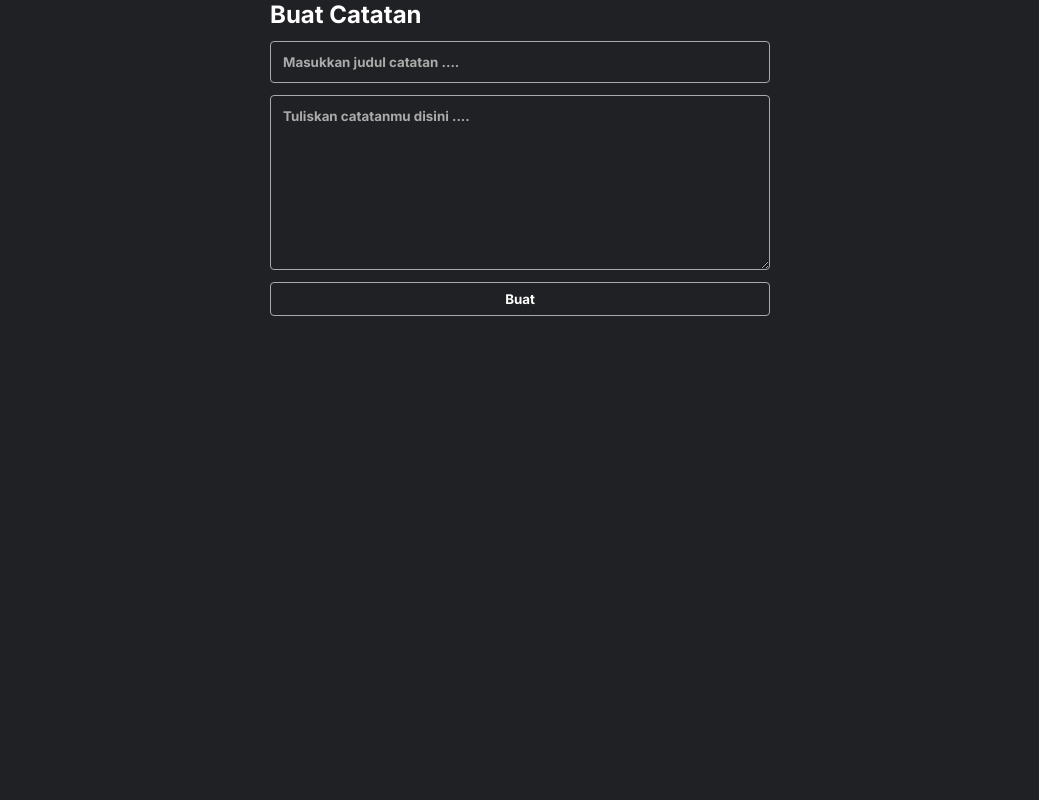
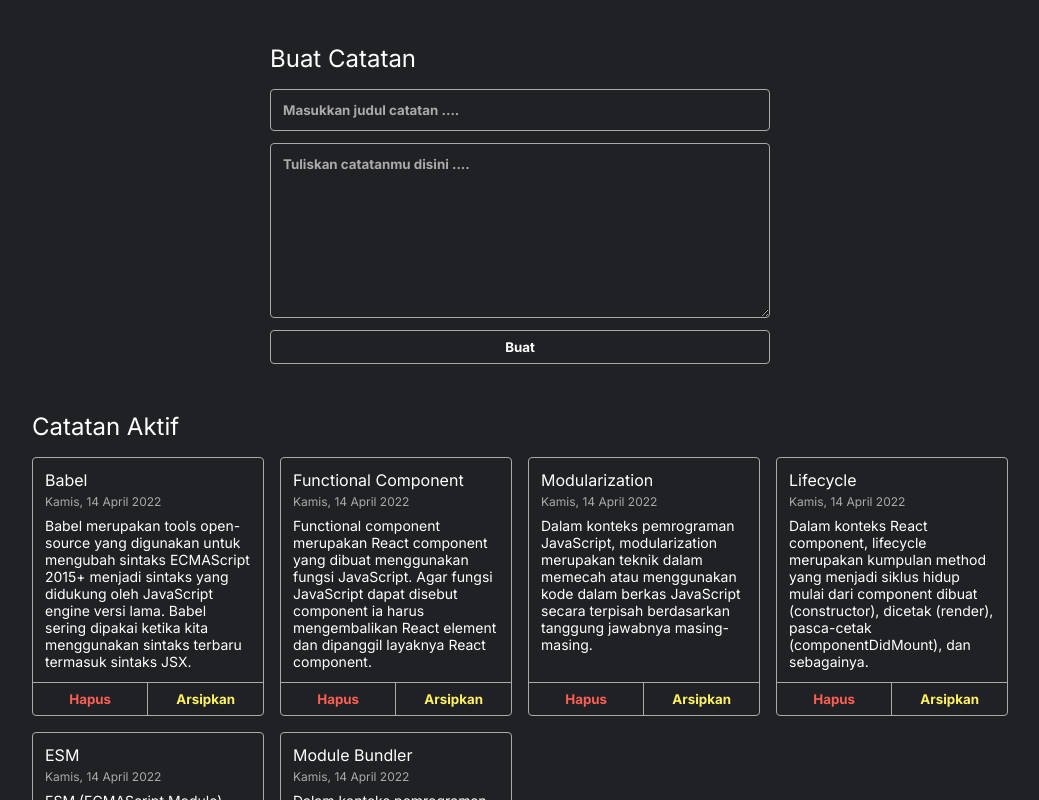
Before and after one commit to panjiarlins/my-personal-notes, a React (Create React App) app: page / in a window 1280 px wide. Shown: the top 800 px of the page, without its empty margins (120-1159 px from the left). Built offline with nearby package versions, Linux system fonts and the light colour scheme.

Commit message:
Create a feature to display notes

```diff
--- /dev/null
+++ b/src/components/ArchiveButton.jsx
@@ -0,0 +1,7 @@
+import React from 'react';
+
+function ArchiveButton({ id, onArchive }){
+    return <button className="note-item__archive-button" onClick={() => onArchive(id)}>Arsipkan</button>;
+}
+
+export default ArchiveButton;
--- /dev/null
+++ b/src/components/DeleteButton.jsx
@@ -0,0 +1,7 @@
+import React from 'react';
+
+function DeleteButton({ id, onDelete}){
+    return <button className="note-item__delete-button" onClick={() => onDelete(id)}>Hapus</button>
+}
+
+export default DeleteButton;
--- a/src/components/NoteApp.jsx
+++ b/src/components/NoteApp.jsx
@@ -1,6 +1,6 @@
 import React from 'react';
-import { getInitialData } from '../utils';
-import NoteInput from './NoteInput';
+import { getInitialData, showFormattedDate } from '../utils';
+import NoteAppBody from './NoteAppBody';
 
 class NoteApp extends React.Component{
     constructor(props){
@@ -11,6 +11,8 @@ class NoteApp extends React.Component{
         }
 
         this.onAddNoteHandler = this.onAddNoteHandler.bind(this);
+        this.onDeleteNoteHandler = this.onDeleteNoteHandler.bind(this);
+        this.onArchiveNoteHandler = this.onArchiveNoteHandler.bind(this);
     }
 
     onAddNoteHandler({ title, body }){
@@ -30,12 +32,26 @@ class NoteApp extends React.Component{
         });
     }
 
+    onDeleteNoteHandler(id){
+
+    }
+
+    onArchiveNoteHandler(id){
+
+    }
+
     render(){
         return (
             <>
-            <NoteInput addNote={this.onAddNoteHandler} />
+            <NoteAppBody
+            addNote={this.onAddNoteHandler}
+            notes={this.state.notes}
+            showFormattedDate={showFormattedDate}
+            onDelete={this.onDeleteNoteHandler}
+            onArchive={this.onArchiveNoteHandler}
+            />
             </>
-        )
+        );
     }
 }
 
--- /dev/null
+++ b/src/components/NoteAppBody.jsx
@@ -0,0 +1,14 @@
+import React from 'react';
+import NoteInput from './NoteInput';
+import NotesList from './NotesList';
+
+function NoteAppBody({ addNote, notes, showFormattedDate, onDelete, onArchive }){
+    return (
+        <div className="note-app__body">
+            <NoteInput addNote={addNote} />
+            <NotesList notes={notes} showFormattedDate={showFormattedDate} onDelete={onDelete} onArchive={onArchive} />
+        </div>
+    );
+}
+
+export default NoteAppBody;
--- /dev/null
+++ b/src/components/NoteItem.jsx
@@ -0,0 +1,14 @@
+import React from 'react';
+import NoteItemContent from './NoteItemContent';
+import NoteItemAction from './NoteItemAction';
+
+function NoteItem({ title, createdAt, body, showFormattedDate, id, onDelete, onArchive }){
+    return (
+        <div className="note-item">
+            <NoteItemContent title={title} createdAt={createdAt} body={body} showFormattedDate={showFormattedDate} />
+            <NoteItemAction id={id} onDelete={onDelete} onArchive={onArchive} />
+        </div>
+    );
+}
+
+export default NoteItem;
--- /dev/null
+++ b/src/components/NoteItemAction.jsx
@@ -0,0 +1,14 @@
+import React from 'react';
+import DeleteButton from './DeleteButton';
+import ArchiveButton from './ArchiveButton';
+
+function NoteItemAction({ id, onDelete, onArchive }){
+    return (
+        <div className="note-item__action">
+            <DeleteButton id={id} onDelete={onDelete} />
+            <ArchiveButton id={id} onArchive={onArchive} />
+        </div>
+    );
+}
+
+export default NoteItemAction;
--- /dev/null
+++ b/src/components/NoteItemBody.jsx
@@ -0,0 +1,7 @@
+import React from 'react';
+
+function NoteItemBody({ body }){
+    return <p className="note-item__body">{body}</p>;
+}
+
+export default NoteItemBody;
--- /dev/null
+++ b/src/components/NoteItemContent.jsx
@@ -0,0 +1,16 @@
+import React from 'react';
+import NoteItemTitle from './NoteItemTitle';
+import NoteItemDate from './NoteItemDate';
+import NoteItemBody from './NoteItemBody';
+
+function NoteItemContent({ title, createdAt, body, showFormattedDate }){
+    return (
+        <div className="note-item__content">
+            <NoteItemTitle title={title} />
+            <NoteItemDate createdAt={createdAt} showFormattedDate={showFormattedDate} />
+            <NoteItemBody body={body} />
+        </div>
+    );
+}
+
+export default NoteItemContent;
--- /dev/null
+++ b/src/components/NoteItemDate.jsx
@@ -0,0 +1,7 @@
+import React from 'react';
+
+function NoteItemDate({ createdAt, showFormattedDate }){
+    return <p className="note-item__date">{showFormattedDate(createdAt)}</p>;
+}
+
+export default NoteItemDate;
--- /dev/null
+++ b/src/components/NoteItemTitle.jsx
@@ -0,0 +1,7 @@
+import React from 'react';
+
+function NoteItemTitle({ title }){
+    return <p className="note-item__title">{title}</p>;
+}
+
+export default NoteItemTitle;
--- /dev/null
+++ b/src/components/NotesList.jsx
@@ -0,0 +1,29 @@
+import React from 'react';
+import NoteItem from './NoteItem';
+
+function NotesList({ notes, showFormattedDate, onDelete, onArchive }){
+    return (
+        <div>
+            <h2>Catatan Aktif</h2>
+            {
+                !!notes.length ?
+                <div className="notes-list">
+                    {
+                        notes.map((note) => (
+                            <NoteItem
+                            key={note.id}
+                            {...note}
+                            showFormattedDate={showFormattedDate}
+                            onDelete={onDelete}
+                            onArchive={onArchive}
+                            />
+                        ))
+                    }
+                </div>
+                : <div className="notes-list__empty-message">Tidak Ada Catatan</div>
+            }
+        </div>
+    );
+}
+
+export default NotesList;
```
